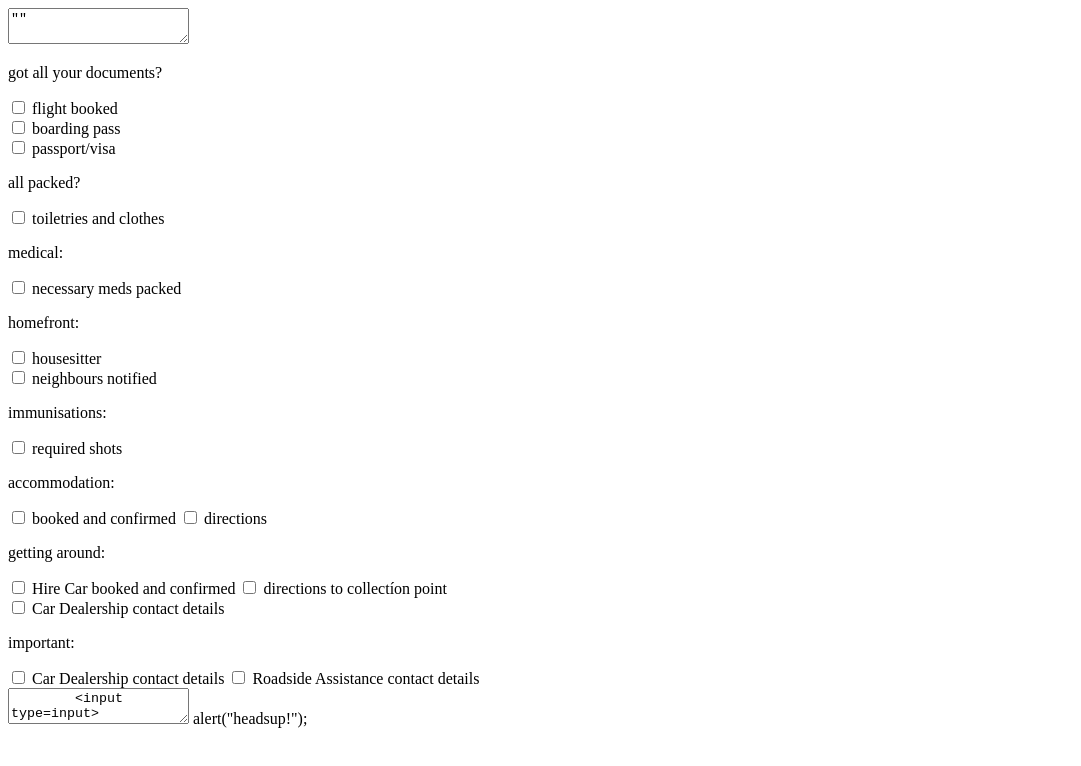
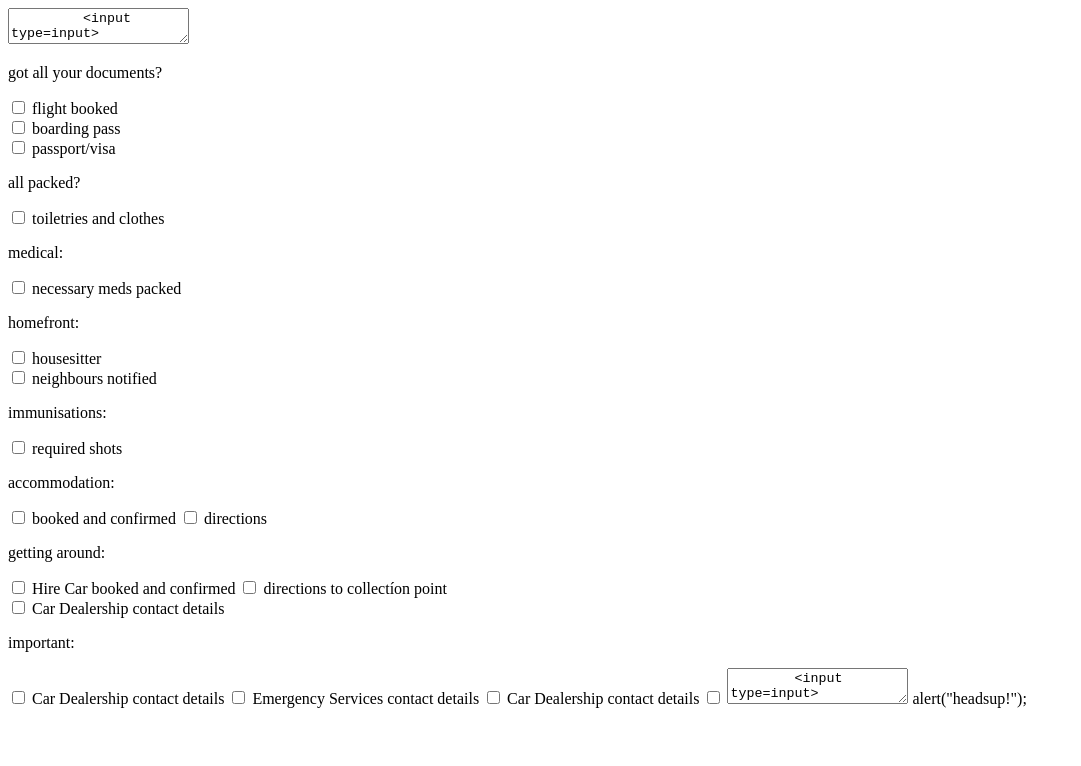
Before and after one commit to ombralunare/Mark-This, a plain HTML site: page index.html in a window 1280 px wide. Shown: the whole page, without its empty margins (0-1081 px from the left). Drawn offline with Linux system fonts and the light colour scheme.

Commit message:
Update index.html

```diff
--- a/index.html
+++ b/index.html
@@ -6,7 +6,8 @@
   </head>
   <body>
    <class name=category1 id ="Shopping:">
-       <textarea>""
+       <textarea>
+         <input type=input>
        </textarea>
    </class>
    <class name=category2 id="Travel">
@@ -70,10 +71,14 @@
      </div>
      <div>
        <p>important:</p>
+       <input type=checkbox id="Emergency Services contact details" name="Car Dealership contact details">
+       <checked label for="Emergency Services contact details">Car Dealership contact details</label>
+       <input type=checkbox id="Emergency Services contact details" name="Roadside Assistance" contact details">
+       <checked label for="Emergency Services contact details">Emergency Services contact details</label>
        <input type=checkbox id="Car Dealership contact details" name="Car Dealership contact details">
        <checked label for="Car Dealership contact details">Car Dealership contact details</label>
-       <input type=checkbox id="Roadside Assistance contact details" name="Roadside Assistance" contact details">
-       <checked label for="Roadside Assistance contact details">Roadside Assistance contact details</label>
+       <input type=checkbox id="Roadside Assistance contact details" name="Roadside Assistance contact details">
+       <checked label for="Roadside Assistance
      </div>
    </checkbox>
    </class>
```
